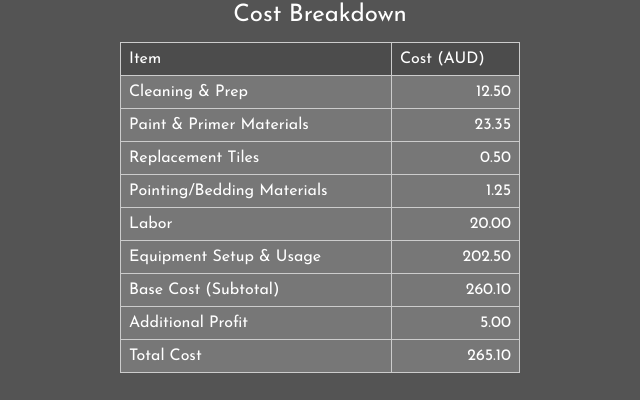
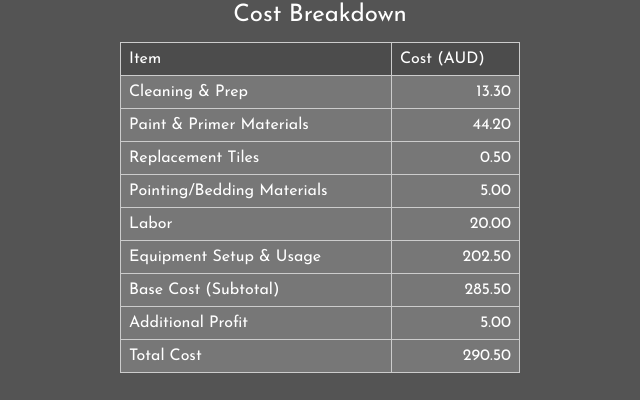
Before and after one commit to shane-click/tc-calc, a plain HTML site: page index.html in a window 1280 px wide. Both pictures are taken after typing "5", "5" into the empty fields and a click on the button "Calculate". Shown: the part 408-808 px from the top of the page, 320-960 px from the left. Drawn offline with Linux system fonts and the light colour scheme.

Commit message:
Update index.html

```diff
--- a/index.html
+++ b/index.html
@@ -173,10 +173,10 @@
     var profitInput = parseFloat(document.getElementById("profit").value) || 0;
 
     // 2. Define cost constants & formulas (AUD)
-    var cleaningRate     = 2.50;  // $/m²
-    var paintRate        = 4.67;  // $/m² (primer & paint)
+    var cleaningRate     = 2.66;  // $/m²
+    var paintRate        = 8.84;  // $/m² (primer & paint)
     var tileRate         = 0.10;  // $/m² (0.05 tiles/m² * $2/tile)
-    var pointingRate     = 0.25;  // $/m²
+    var pointingRate     = 1.00;  // $/m²
     var laborRatePerM2   = 4.00;  // $/m² (0.1 hr/m² * $40/hr)
     var equipmentBase    = 200.00;
     var equipmentPerM2   = 0.50;  // $/m²
```
